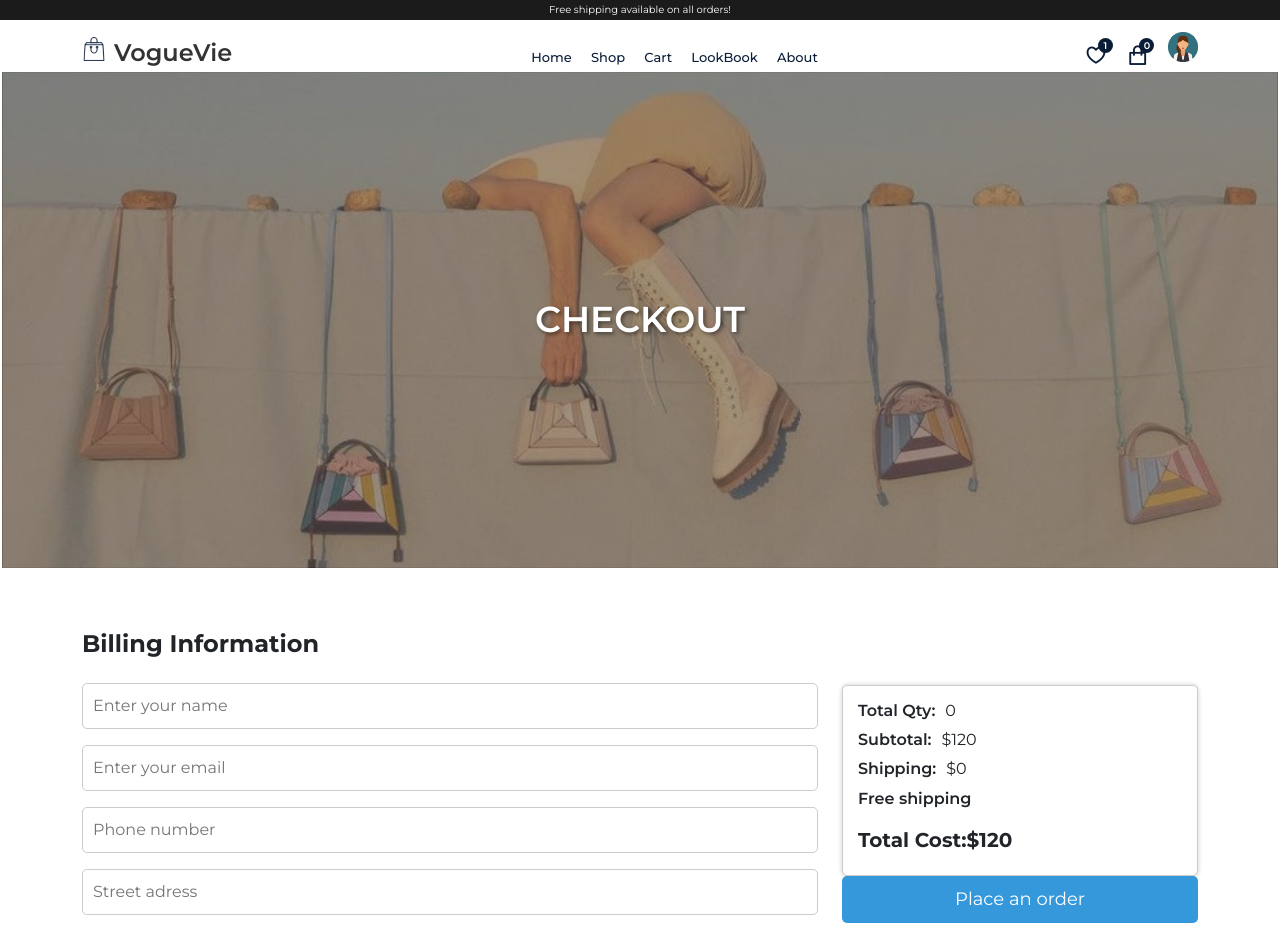
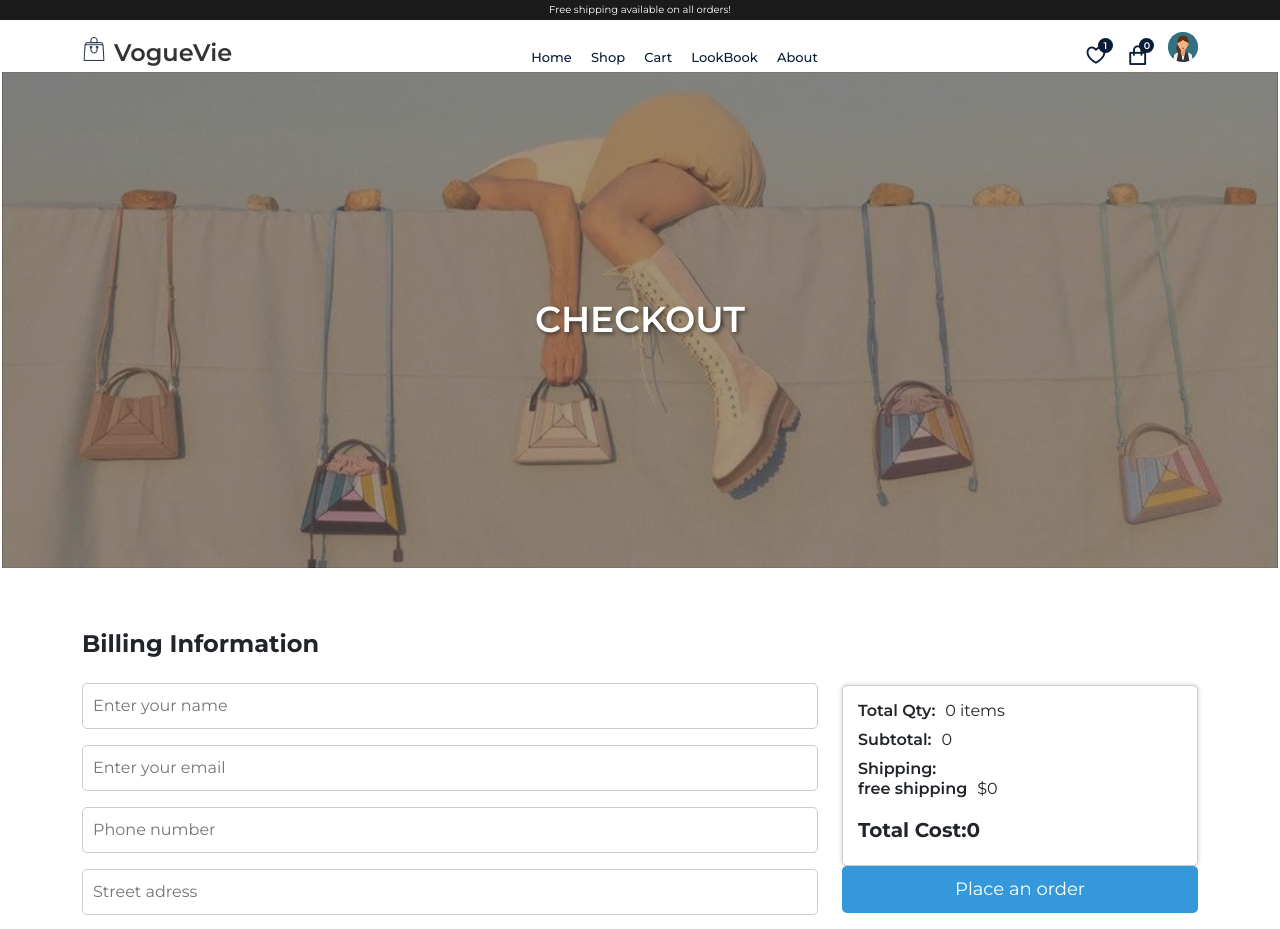
Before and after one commit to shemshajili/Ecommerce, a React (Create React App) app: page /checkout in a window 1280 px wide. Shown: the top 929 px of the page. Built offline with nearby package versions, Linux system fonts and the light colour scheme.

Commit message:
Added totalQty function in checkoutPage

```diff
--- a/src/pages/CheckOut.jsx
+++ b/src/pages/CheckOut.jsx
@@ -3,8 +3,13 @@ import {Container,Row,Col,Form,FormGroup} from "reactstrap"
 import Helmet from '../components/Helmet/Helmet'
 import CommonSection from '../components/UI/CommonSection'
 import '../styles/checkout.css'
+import { useSelector } from 'react-redux';
 
 const CheckOut = () => {
+
+    const totalQty=useSelector((state)=>state.cart.totalQuantity)
+    const totalAmount=useSelector((state)=>state.cart.totalAmount)
+
     return <Helmet title="CheckOut">
         <CommonSection tittle={"Checkout"}/>
         <section>
@@ -39,11 +44,11 @@ const CheckOut = () => {
 
                     <Col lg='4'>
                         <div className="checkout__cart">
-                            <h6>Total Qty:<span>0</span></h6>
-                            <h6>Subtotal:<span>$120</span></h6>
-                            <h6>Shipping:<span>$0</span></h6>
-                            <h6>Free shipping</h6>
-                            <h4>Total Cost:<span>$120</span></h4>
+                            <h6>Total Qty:<span>{totalQty} items</span></h6>
+                            <h6>Subtotal:<span>{totalAmount}</span></h6>
+                            <h6>Shipping:<br/>free shipping<span>$0</span></h6>
+
+                            <h4>Total Cost:<span>{totalAmount}</span></h4>
                         </div>
                         <button className='buy__btn auth__btn w-100 '>Place an order</button>
                     </Col>
```
